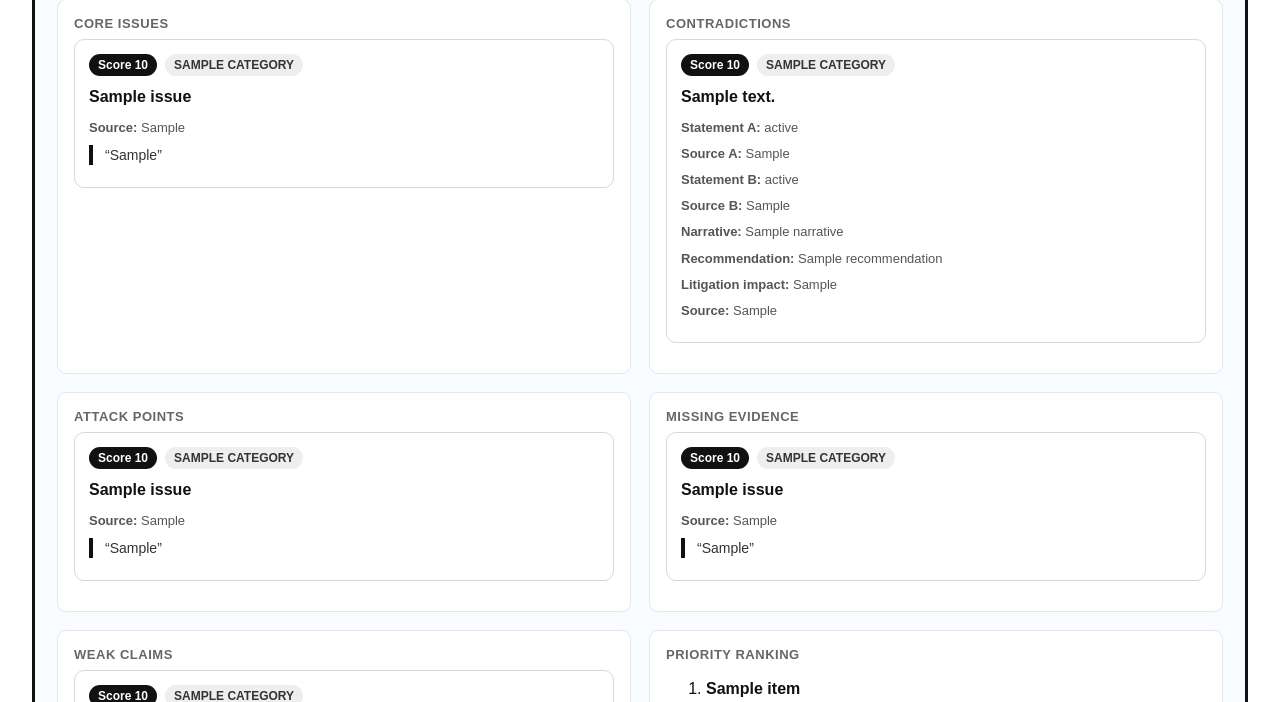
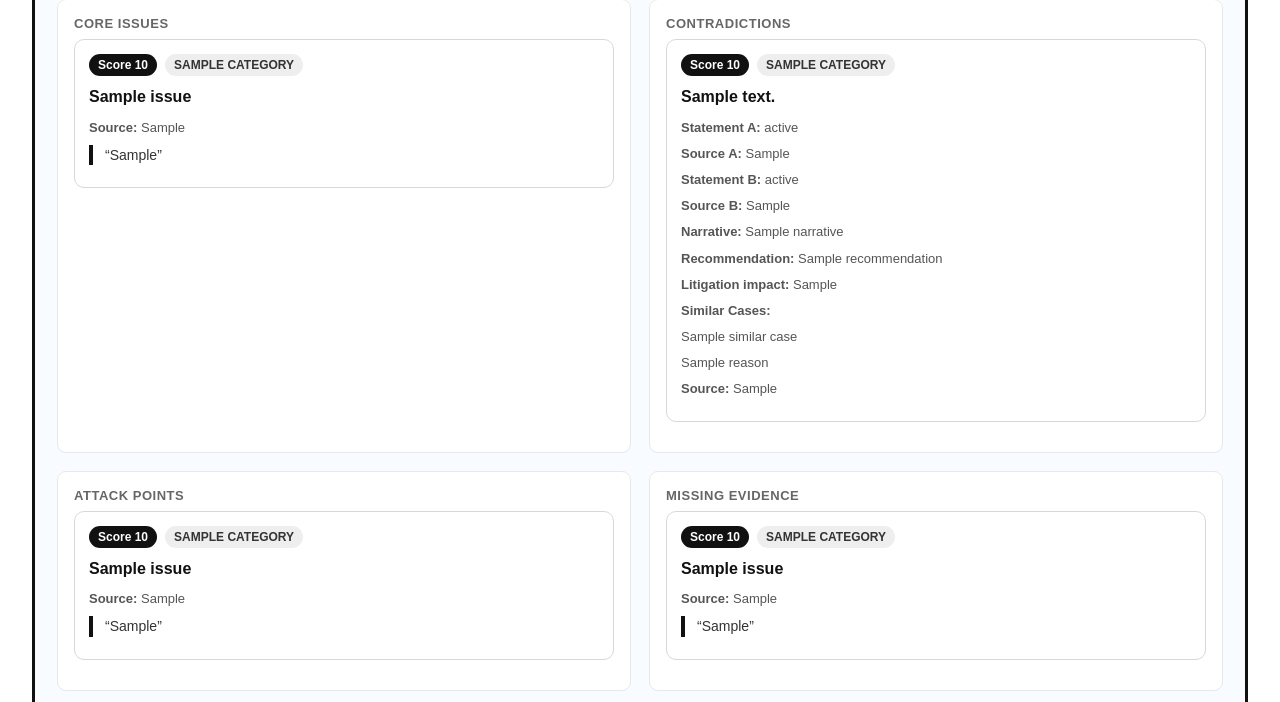
Before and after one commit to nhpcorp35/legal-ai, a Flask app: template templates/matter.html in a window 1280 px wide. Shown: the part 1391-2093 px from the top of the page. Run offline with Flask 3, Linux system fonts and the light colour scheme; the template is opened without the code that fills it: most values are stand-ins (such as "Sample title", 1, 10 or a date in 2020).

Commit message:
Display contradiction similar cases

```diff
--- a/templates/matter.html
+++ b/templates/matter.html
@@ -609,6 +609,20 @@
                                     </div>
                                 {% endif %}
 
+                                {% if item.similar_cases %}
+                                    <div class="trace-meta">
+                                        <strong>Similar Cases:</strong>
+                                    </div>
+                                    {% for case in item.similar_cases %}
+                                        <div class="trace-meta">
+                                            {{ case.case_name }}
+                                        </div>
+                                        <div class="trace-meta">
+                                            {{ case.reason }}
+                                        </div>
+                                    {% endfor %}
+                                {% endif %}
+
                                 <div class="trace-meta">
                                     <strong>Source:</strong> {{ item.source_document or "—" }}
                                 </div>
```
